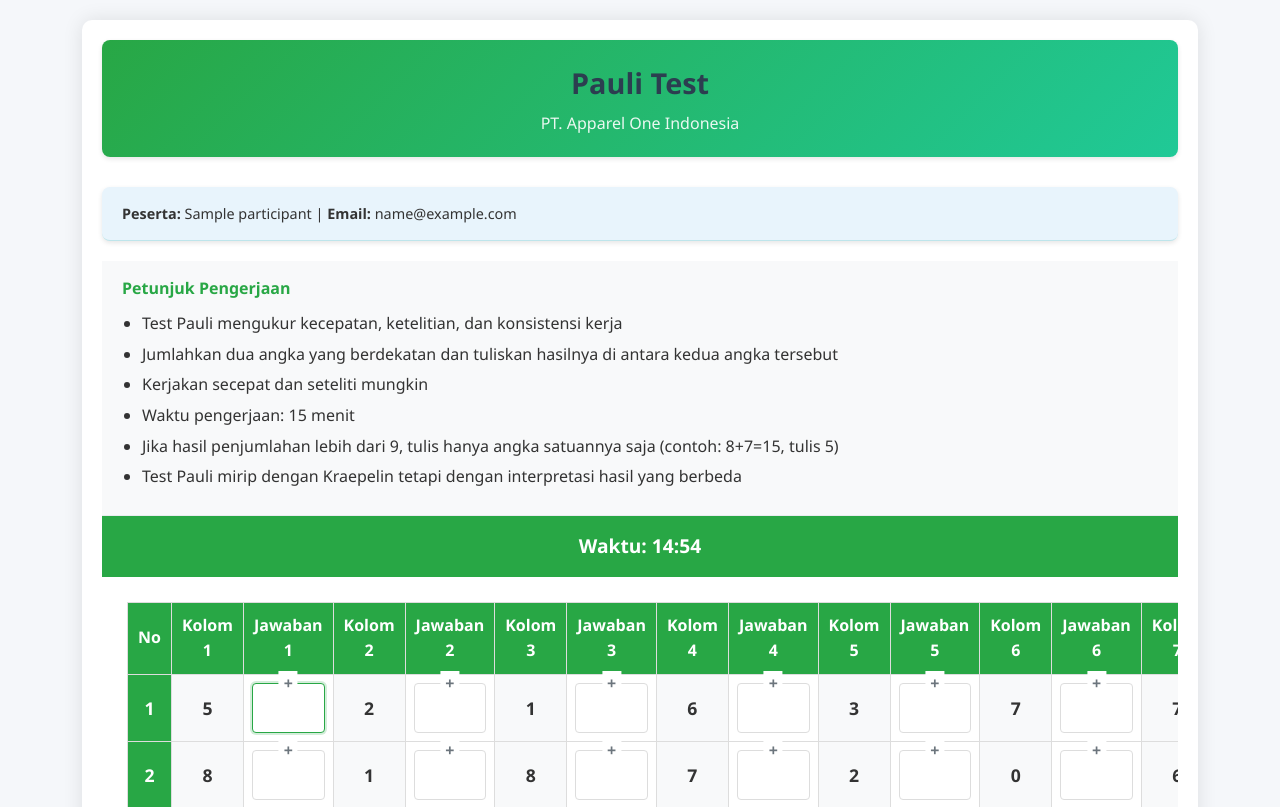
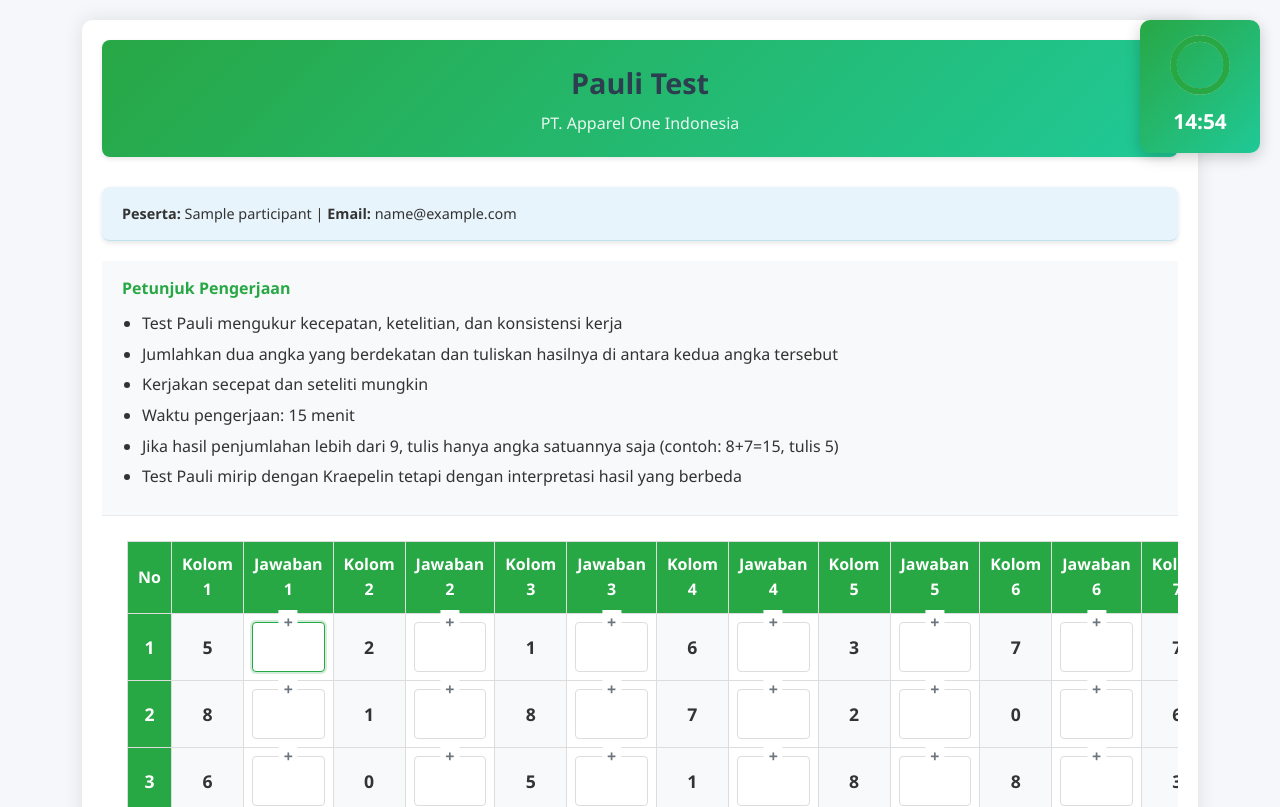
Before and after one commit to knuha21/engine-test-pt-aoi, a PHP site: page /pages/pauli-test.php in a window 1280 px wide. Shown: the top 807 px of the page. Run offline with PHP 8.4, Linux system fonts and the light colour scheme; the visitor is signed in with stand-in values (Sample User, id 1); tables that the repository leaves empty or names only in its code hold one stand-in row (values such as "Sample post").

Commit message:
Update pauli-test.php

```diff
--- a/pages/pauli-test.php
+++ b/pages/pauli-test.php
@@ -134,13 +134,98 @@ for ($i = 0; $i < $jumlahBaris; $i++) {
             margin-bottom: 5px;
         }
 
-        .timer-container {
-            background-color: #28a745;
+        /* Floating Timer untuk Pauli */
+        .floating-timer-pauli {
+            position: fixed;
+            top: 20px;
+            right: 20px;
+            background: linear-gradient(135deg, #28a745 0%, #20c997 100%);
             color: white;
             padding: 15px 20px;
-            text-align: center;
+            border-radius: 10px;
+            box-shadow: 0 4px 15px rgba(0, 0, 0, 0.2);
+            z-index: 1000;
             font-size: 1.2rem;
             font-weight: bold;
+            min-width: 120px;
+            text-align: center;
+            transition: transform 0.3s ease;
+        }
+
+        /* Timer akan sedikit naik saat di-scroll */
+        .floating-timer-pauli.hidden {
+            transform: translateY(-100px);
+        }
+
+        /* Progress Circle untuk visualisasi waktu */
+        .progress-circle {
+            width: 60px;
+            height: 60px;
+            margin: 0 auto 10px;
+        }
+
+        .progress-circle svg {
+            width: 100%;
+            height: 100%;
+            transform: rotate(-90deg);
+        }
+
+        .progress-circle-bg {
+            fill: none;
+            stroke: #e6e6e6;
+            stroke-width: 3.8;
+        }
+
+        .progress-circle-fg {
+            fill: none;
+            stroke: #28a745;
+            stroke-width: 4;
+            stroke-linecap: round;
+            transition: stroke-dashoffset 0.3s ease;
+        }
+
+        .timer-text {
+            font-size: 1.3rem;
+            font-weight: bold;
+            margin-top: 5px;
+        }
+
+        /* Responsif untuk mobile */
+        @media (max-width: 768px) {
+            .floating-timer-pauli {
+                top: 10px;
+                right: 10px;
+                font-size: 1rem;
+                padding: 10px 15px;
+                min-width: 100px;
+            }
+
+            .timer-text {
+                font-size: 1.1rem;
+            }
+
+            .pauli-table {
+                font-size: 0.9rem;
+            }
+
+            .pauli-table td {
+                padding: 6px;
+            }
+
+            .answer-input {
+                width: 40px;
+                height: 40px;
+                font-size: 1.1rem;
+            }
+
+            .number-cell {
+                font-size: 1.1rem;
+                width: 50px;
+            }
+
+            .answer-cell {
+                width: 60px;
+            }
         }
 
         .test-content {
@@ -270,31 +355,6 @@ for ($i = 0; $i < $jumlahBaris; $i++) {
             font-weight: bold;
             width: 50px;
         }
-
-        @media (max-width: 768px) {
-            .pauli-table {
-                font-size: 0.9rem;
-            }
-
-            .pauli-table td {
-                padding: 6px;
-            }
-
-            .answer-input {
-                width: 40px;
-                height: 40px;
-                font-size: 1.1rem;
-            }
-
-            .number-cell {
-                font-size: 1.1rem;
-                width: 50px;
-            }
-
-            .answer-cell {
-                width: 60px;
-            }
-        }
     </style>
 </head>
 <body>
@@ -303,6 +363,18 @@ for ($i = 0; $i < $jumlahBaris; $i++) {
             <h1>Pauli Test</h1>
             <p class="subtitle">PT. Apparel One Indonesia</p>
         </header>
+
+        <!-- Floating Timer -->
+        <div class="floating-timer-pauli" id="floating-timer">
+            <div class="progress-circle">
+                <svg viewBox="0 0 36 36">
+                    <circle class="progress-circle-bg" cx="18" cy="18" r="15.9"></circle>
+                    <circle class="progress-circle-fg" cx="18" cy="18" r="15.9"
+                            stroke-dasharray="100, 100" id="progress-circle"></circle>
+                </svg>
+            </div>
+            <div class="timer-text" id="timer">15:00</div>
+        </div>
 
         <div class="test-info">
             <p><strong>Peserta:</strong> <?php echo htmlspecialchars($participant['name']); ?> | <strong>Email:</strong> <?php echo htmlspecialchars($participant['email']); ?></p>
@@ -325,10 +397,6 @@ for ($i = 0; $i < $jumlahBaris; $i++) {
             <?php echo $error; ?>
         </div>
         <?php endif; ?>
-
-        <div class="timer-container">
-            <div id="timer">Waktu: 15:00</div>
-        </div>
 
         <form method="POST" action="<?php echo htmlspecialchars($_SERVER["PHP_SELF"]); ?>" id="pauli-test-form">
             <div class="test-content">
@@ -380,13 +448,36 @@ for ($i = 0; $i < $jumlahBaris; $i++) {
     <script>
         // Timer untuk test Pauli (15 menit)
         let timeLeft = 15 * 60; // 15 menit dalam detik
+        const totalTime = timeLeft;
         const timerElement = document.getElementById('timer');
+        const progressCircle = document.getElementById('progress-circle');
+
+        // Setup progress circle
+        const radius = progressCircle.r.baseVal.value;
+        const circumference = 2 * Math.PI * radius;
+
+        progressCircle.style.strokeDasharray = `${circumference} ${circumference}`;
+        progressCircle.style.strokeDashoffset = circumference;
 
         function updateTimer() {
             const minutes = Math.floor(timeLeft / 60);
             const seconds = timeLeft % 60;
 
-            timerElement.textContent = `Waktu: ${minutes.toString().padStart(2, '0')}:${seconds.toString().padStart(2, '0')}`;
+            timerElement.textContent = `${minutes.toString().padStart(2, '0')}:${seconds.toString().padStart(2, '0')}`;
+
+            // Update progress circle
+            const percentage = (timeLeft / totalTime) * 100;
+            const offset = circumference - (percentage / 100) * circumference;
+            progressCircle.style.strokeDashoffset = offset;
+
+            // Update progress circle color based on time remaining
+            if (percentage < 20) {
+                progressCircle.style.stroke = '#dc3545'; // Red for critical time
+            } else if (percentage < 40) {
+                progressCircle.style.stroke = '#ffc107'; // Yellow for warning
+            } else {
+                progressCircle.style.stroke = '#28a745'; // Normal color
+            }
 
             if (timeLeft > 0) {
                 timeLeft--;
@@ -521,6 +612,23 @@ for ($i = 0; $i < $jumlahBaris; $i++) {
             return null;
         }
 
+        // Hide/show floating timer saat scroll
+        let lastScrollTop = 0;
+        window.addEventListener('scroll', function() {
+            const floatingTimer = document.getElementById('floating-timer');
+            const st = window.pageYOffset || document.documentElement.scrollTop;
+
+            if (st > lastScrollTop && st > 100) {
+                // Scroll down - hide timer
+                floatingTimer.classList.add('hidden');
+            } else {
+                // Scroll up - show timer
+                floatingTimer.classList.remove('hidden');
+            }
+
+            lastScrollTop = st <= 0 ? 0 : st;
+        }, false);
+
         // Mencegah form submit dengan menekan Enter
         document.getElementById('pauli-test-form').addEventListener('keydown', function(e) {
             if (e.key === 'Enter') {
```
